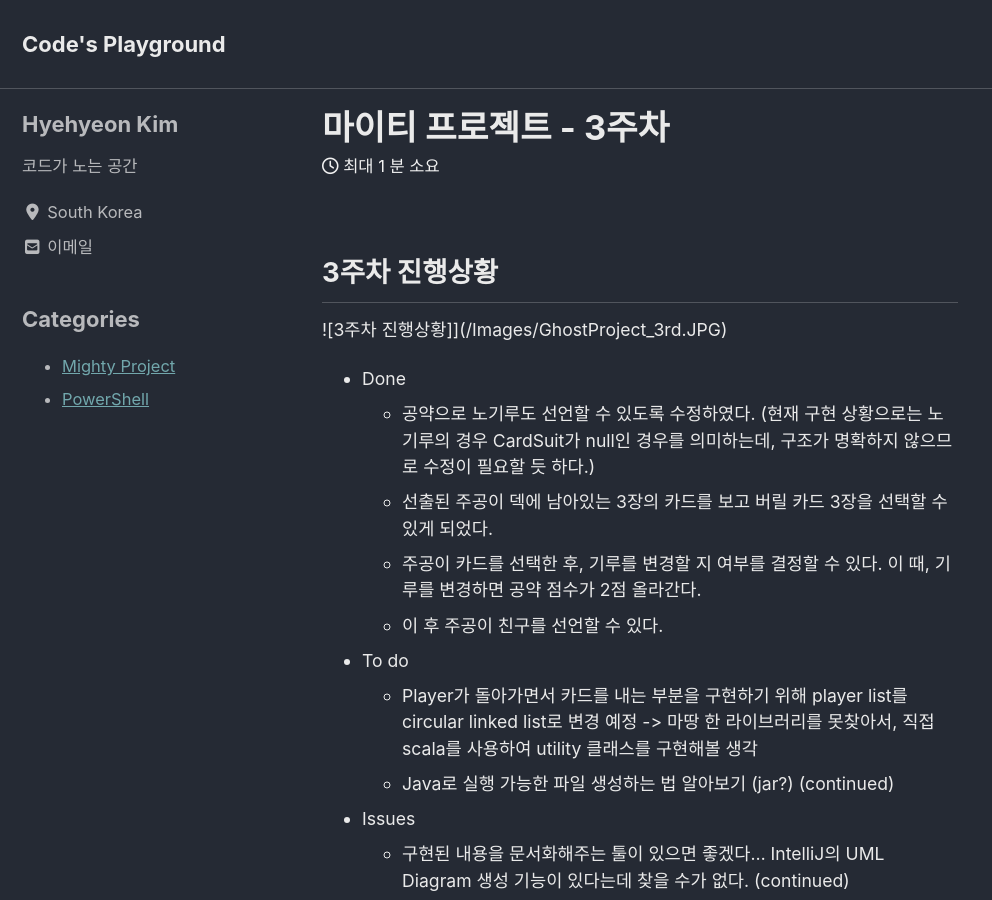
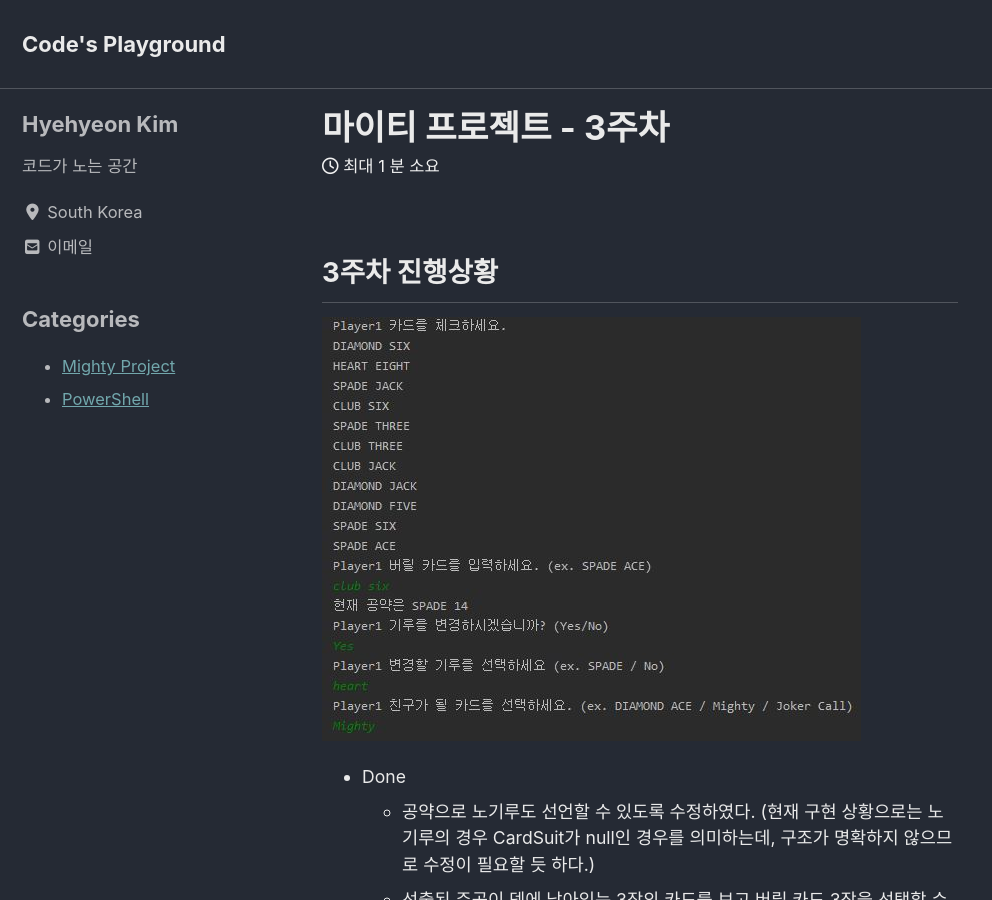
Before and after one commit to kippem9088/kippem9088.github.io, a Jekyll site: the page built from _posts/2020-01-30-Mighty Project 3rd Week.md, in a window 1280 px wide and 900 px high. Shown: the whole window, without its empty margins (0-992 px from the left). Built offline with Jekyll 4.4.1, drawn with Linux system fonts in a browser that asks for light colours; cached includes are drawn as plain includes; nearby versions of some CDN libraries; some web fonts are replaced.

Commit message:
마이티 프로젝트 3주차 게시물 수정

```diff
--- a/_posts/2020-01-30-Mighty Project 3rd Week.md
+++ b/_posts/2020-01-30-Mighty Project 3rd Week.md
@@ -12,7 +12,7 @@ last_modified_at:
 
 
 ## 3주차 진행상황
-![3주차 진행상황]](/Images/GhostProject_3rd.JPG)
+![3주차 진행상황](/Images/GhostProject_3rd.JPG)
 - Done
     - 공약으로 노기루도 선언할 수 있도록 수정하였다. (현재 구현 상황으로는 노기루의 경우 CardSuit가 null인 경우를 의미하는데, 구조가 명확하지 않으므로 수정이 필요할 듯 하다.)
     - 선출된 주공이 덱에 남아있는 3장의 카드를 보고 버릴 카드 3장을 선택할 수 있게 되었다.
@@ -29,10 +29,10 @@ last_modified_at:
 ## 확장 방향에 대해서
 
 ### Java GUI
-Swing 프레임워크를 사용하여 현재 텍스트로만 입출력되고 있는 프로그램을 GUI 프로그램으로 확장하는 방향
+- Swing 프레임워크를 사용하여 현재 텍스트로만 입출력되고 있는 프로그램을 GUI 프로그램으로 확장하는 방향
 
 ### Socket
-Socket 통신을 이용하여 여러 개의 콘솔로 통신해가면서 멀티로 게임을 진행할 수 있도록 확장하는 방향
+- Socket 통신을 이용하여 여러 개의 콘솔로 통신해가면서 멀티로 게임을 진행할 수 있도록 확장하는 방향
 
 ### Android
-현재 Java로 구현된 소스를 Kotlin으로 이식하여 안드로이드에서 구동할 수 있도록 확장하는 방향
+- 현재 Java로 구현된 소스를 Kotlin으로 이식하여 안드로이드에서 구동할 수 있도록 확장하는 방향
```
